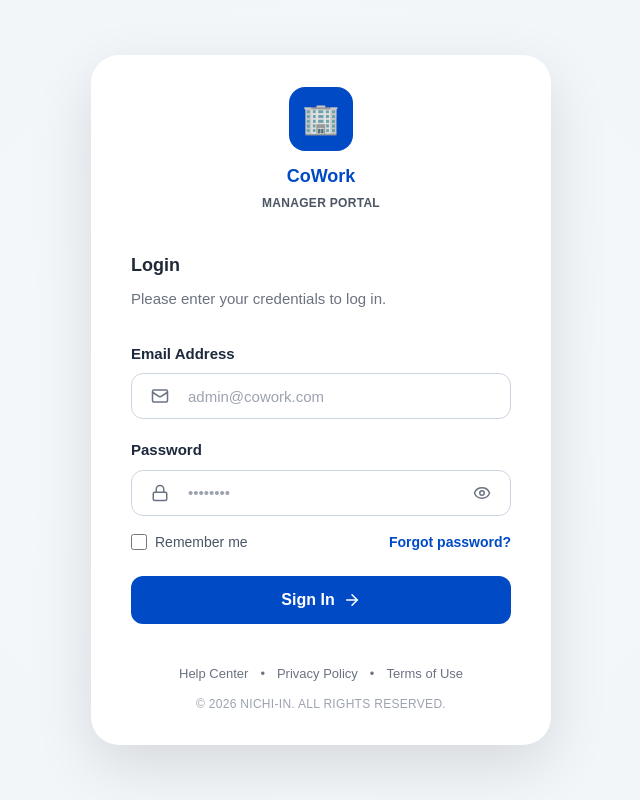
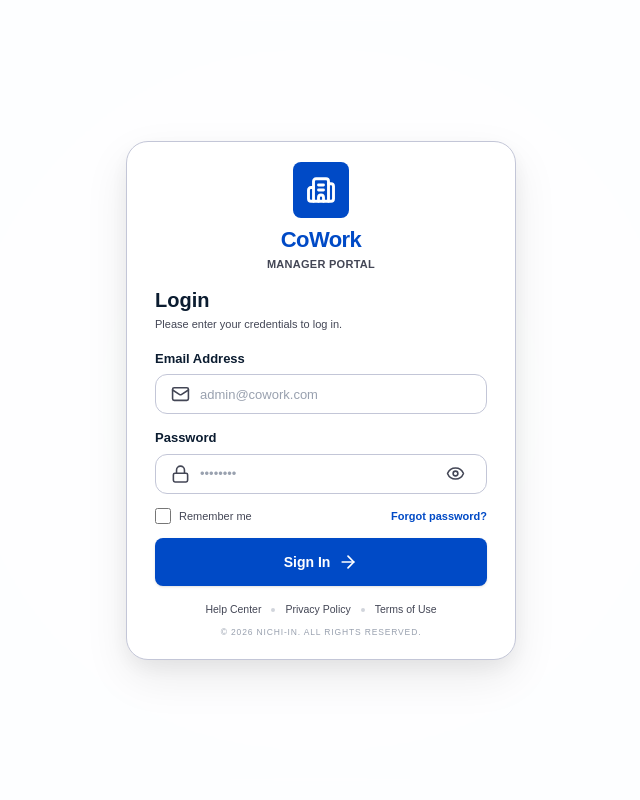
Before and after one commit to ShreeBhavaani-Nichi/cowork, a Next.js app: page / in a window 1280 px wide. Shown: the whole page, without its empty margins (319-959 px from the left). Built offline with nearby package versions, Linux system fonts and the light colour scheme.

Commit message:
login UI update

```diff
--- a/src/features/auth/components/Footer.tsx
+++ b/src/features/auth/components/Footer.tsx
@@ -1,27 +1,31 @@
 export default function Footer() {
   return (
-    <div className="mt-10 text-center">
-      <div className="flex items-center justify-center gap-3 text-[13px] text-[#6B7280]">
+    <footer className="mt-4 text-center">
+
+      <div className="flex flex-wrap items-center justify-center gap-2.5 text-[10.5px] text-[#434655]">
+
         <button className="hover:text-[#004AC6]">
           Help Center
         </button>
 
-        <span>•</span>
+        <span className="h-1 w-1 rounded-full bg-gray-300" />
 
         <button className="hover:text-[#004AC6]">
           Privacy Policy
         </button>
 
-        <span>•</span>
+        <span className="h-1 w-1 rounded-full bg-gray-300" />
 
         <button className="hover:text-[#004AC6]">
           Terms of Use
         </button>
+
       </div>
 
-      <p className="mt-3 text-[12px] uppercase tracking-wide text-[#9CA3AF]">
+      <p className="mt-2 text-[8.5px] uppercase tracking-widest text-gray-400">
         © 2026 NICHI-IN. ALL RIGHTS RESERVED.
       </p>
-    </div>
+
+    </footer>
   );
 }
--- a/src/features/auth/components/LoginCard.tsx
+++ b/src/features/auth/components/LoginCard.tsx
@@ -5,14 +5,19 @@ import Footer from "./Footer";
 
 export default function LoginCard() {
   return (
-    <div className="relative flex min-h-screen items-center justify-center overflow-hidden bg-slate-100">
-      {/* Background */}
-      <div className="absolute inset-0 opacity-30">
-        <div className="h-full w-full bg-[radial-gradient(circle_at_center,#ffffff_0%,#eef2f7_100%)]" />
+    <div className="relative flex min-h-screen items-center justify-center overflow-hidden bg-[#f8f9ff] p-4 sm:p-6">
+
+      {/* Temporary Background */}
+      <div className="absolute inset-0">
+        <div className="h-full w-full bg-[radial-gradient(circle_at_center,#ffffff_0%,#edf3ff_100%)]" />
       </div>
 
+      {/* Blur Overlay */}
+      <div className="absolute inset-0 bg-white/80 backdrop-blur-md" />
+
       {/* Card */}
-      <div className="relative w-full max-w-[460px] rounded-[28px] bg-white px-10 py-8 shadow-[0_20px_60px_rgba(0,0,0,0.12)]">
+      <div className="relative z-10 mx-4 w-full max-w-[390px] rounded-[22px] border border-[#c3c6d7] bg-white px-7 py-5 shadow-[0_18px_45px_rgba(0,0,0,0.08),0_8px_22px_rgba(0,0,0,0.06)]">
+
         <LogoSection />
 
         <LoginHeader />
@@ -20,6 +25,7 @@ export default function LoginCard() {
         <LoginForm />
 
         <Footer />
+
       </div>
     </div>
   );
--- a/src/features/auth/components/LoginForm.tsx
+++ b/src/features/auth/components/LoginForm.tsx
@@ -1,84 +1,117 @@
-import { Mail, Lock, Eye, ArrowRight } from "lucide-react";
+"use client";
+
+import { useState } from "react";
+import { ArrowRight, Eye, EyeOff, Lock, Mail } from "lucide-react";
 
 export default function LoginForm() {
+  const [showPassword, setShowPassword] = useState(false);
+
   return (
-    <div className="mt-8">
+    <form className="space-y-3.5">
+
       {/* Email */}
+
       <div>
         <label
           htmlFor="email"
-          className="mb-2 block text-[15px] font-semibold text-slate-800"
+          className="mb-1.5 block text-[13px] font-bold text-[#0B1C30]"
         >
           Email Address
         </label>
 
         <div className="relative">
+
           <Mail
-            size={18}
-            className="absolute left-5 top-1/2 -translate-y-1/2 text-gray-500"
+            size={19}
+            className="absolute left-4 top-1/2 -translate-y-1/2 text-[#434655]"
           />
 
           <input
             id="email"
             type="email"
             placeholder="admin@cowork.com"
-            className="h-[46px] w-full rounded-xl border border-[#CBD5E1] pl-14 pr-4 text-[15px] placeholder:text-[#9CA3AF] outline-none transition focus:border-[#004AC6]"
+            className="h-10 w-full rounded-xl border border-[#C3C6D7] bg-white pl-11 pr-4 text-[13px] text-[#0B1C30] placeholder:text-gray-400 transition focus:border-[#004AC6] focus:outline-none"
           />
+
         </div>
       </div>
 
       {/* Password */}
-      <div className="mt-5">
+
+      <div>
         <label
           htmlFor="password"
-          className="mb-2 block text-[15px] font-semibold text-slate-800"
+          className="mb-1.5 block text-[13px] font-bold text-[#0B1C30]"
         >
           Password
         </label>
 
         <div className="relative">
+
           <Lock
-            size={18}
-            className="absolute left-5 top-1/2 -translate-y-1/2 text-gray-500"
+            size={19}
+            className="absolute left-4 top-1/2 -translate-y-1/2 text-[#434655]"
           />
 
           <input
             id="password"
-            type="password"
+            type={showPassword ? "text" : "password"}
             placeholder="••••••••"
-            className="h-[46px] w-full rounded-xl border border-[#CBD5E1] pl-14 pr-14 text-[15px] placeholder:text-[#9CA3AF] outline-none transition focus:border-[#004AC6]"
+            className="h-10 w-full rounded-xl border border-[#C3C6D7] bg-white pl-11 pr-11 text-[13px] text-[#0B1C30] placeholder:text-gray-400 transition focus:border-[#004AC6] focus:outline-none"
           />
 
-          <Eye
-            size={18}
-            className="absolute right-5 top-1/2 -translate-y-1/2 cursor-pointer text-gray-500"
-          />
+          <button
+            type="button"
+            onClick={() => setShowPassword(!showPassword)}
+            className="absolute right-4 top-1/2 flex h-8 w-8 -translate-y-1/2 items-center justify-center text-[#434655] transition hover:text-[#004AC6]"
+          >
+            {showPassword ? (
+              <EyeOff size={19} />
+            ) : (
+              <Eye size={19} />
+            )}
+          </button>
+
         </div>
       </div>
 
-      {/* Remember + Forgot */}
-      <div className="mt-4 flex items-center justify-between">
-        <label className="flex items-center gap-2 text-sm text-gray-600">
+      {/* Options */}
+
+      <div className="flex items-center justify-between gap-3">
+
+        <label className="flex cursor-pointer items-center gap-2">
+
           <input
             type="checkbox"
-            className="h-4 w-4 rounded border-gray-300 accent-[#004AC6]"
+            className="h-4 w-4 rounded border-[#C3C6D7] accent-[#004AC6]"
           />
-          Remember me
+
+          <span className="text-[11px] text-[#434655]">
+            Remember me
+          </span>
+
         </label>
 
         <button
           type="button"
-          className="text-sm font-semibold text-[#004AC6]"
+          className="whitespace-nowrap text-[11px] font-bold text-[#004AC6] hover:underline"
         >
           Forgot password?
         </button>
+
       </div>
 
       {/* Button */}
-      <button className="mt-6 flex h-12 w-full items-center justify-center gap-2 rounded-xl bg-[#004AC6] font-semibold text-white transition hover:bg-[#0039A6]">
-        Sign In
-        <ArrowRight size={18} />
+
+      <button
+        type="submit"
+        className="flex h-12 w-full items-center justify-center gap-2 rounded-lg bg-[#004AC6] text-sm font-semibold text-white shadow-sm transition-colors duration-200 hover:bg-[#003EA8] active:scale-[0.98]"
+      >
+        <span>Sign In</span>
+
+        <ArrowRight size={20} />
       </button>
-    </div>
+
+    </form>
   );
 }
--- a/src/features/auth/components/LoginHeader.tsx
+++ b/src/features/auth/components/LoginHeader.tsx
@@ -1,13 +1,15 @@
 export default function LoginHeader() {
   return (
-    <div className="mt-10">
-      <h2 className="text-[18px] font-bold text-[#1F2937]">
+    <div className="mb-4">
+
+      <h2 className="text-[20px] font-bold leading-6 text-[#0b1c30]">
         Login
       </h2>
 
-      <p className="mt-2 text-[15px] leading-6 text-[#6B7280]">
+      <p className="mt-1 text-[11px] text-[#434655]">
         Please enter your credentials to log in.
       </p>
+
     </div>
   );
 }
--- a/src/features/auth/components/LogoSection.tsx
+++ b/src/features/auth/components/LogoSection.tsx
@@ -1,17 +1,25 @@
+import { Building2 } from "lucide-react";
+
 export default function LogoSection() {
   return (
-    <div className="flex flex-col items-center">
-      <div className="flex h-16 w-16 items-center justify-center rounded-2xl bg-[#004AC6]">
-        <span className="text-3xl text-white">🏢</span>
+    <div className="mb-4 text-center">
+
+      <div className="mx-auto mb-2 flex h-14 w-14 items-center justify-center rounded-lg bg-[#004ac6]">
+        <Building2
+          size={30}
+          className="text-white"
+          strokeWidth={2.3}
+        />
       </div>
 
-      <h1 className="mt-3 text-[18px] font-bold text-[#004AC6]">
+      <h1 className="text-[22px] font-bold leading-7 tracking-tight text-[#004ac6]">
         CoWork
       </h1>
 
-      <p className="mt-1 text-[12px] font-semibold uppercase tracking-wide text-[#4B5563]">
-        MANAGER PORTAL
+      <p className="mt-0.5 text-[11px] font-semibold uppercase tracking-wide text-[#434655]">
+        Manager Portal
       </p>
+
     </div>
   );
 }
```
